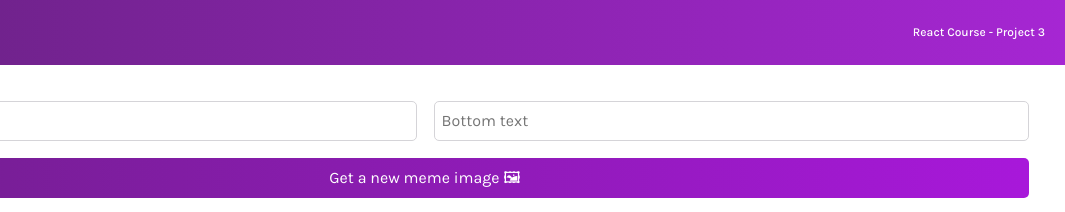
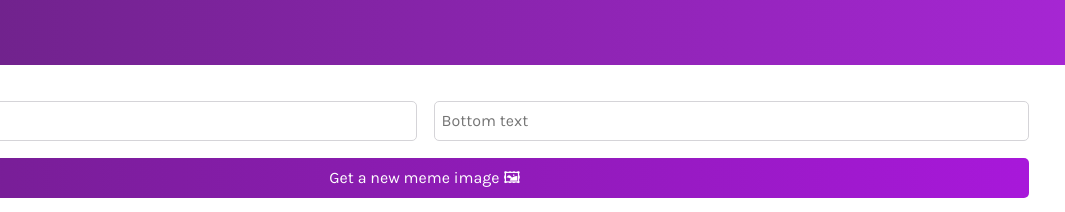
Before and after one commit to storvirkr/project, a React app in the folder cw73rRud/: page / in a window 1280 px wide. Shown: the top 212 px of the page, 215-1280 px from the left. Built offline with nearby package versions, Linux system fonts and the light colour scheme; no server answers; grey boxes are pictures that could not be loaded.

Commit message:
second commit

```diff
--- a/cw73rRud/components/Header.js
+++ b/cw73rRud/components/Header.js
@@ -8,7 +8,6 @@ export default function Header() {
                 className="header--image"
             />
             <h2 className="header--title">Meme Generator</h2>
-            <h4 className="header--project">React Course - Project 3</h4>
         </header>
     )
 }
--- a/cw73rRud/style.css
+++ b/cw73rRud/style.css
@@ -30,10 +30,6 @@ main {
     margin-right: auto;
 }
 
-.header--project {
-    font-size: 0.75rem;
-    font-weight: 500;
-}
 
 .form {
     display: grid;
```
